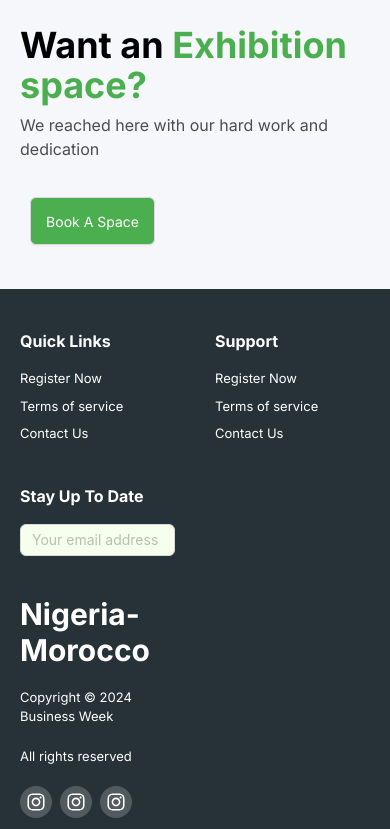
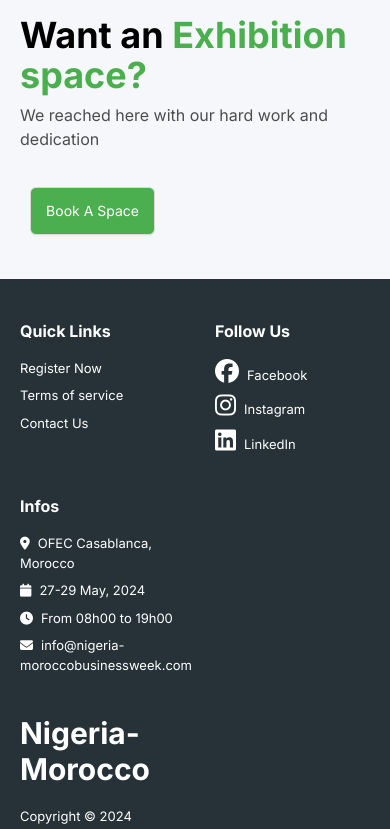
Before and after one commit to spectreglo/nigeria-morocco, a React (Vite) app: page / in a window 390 px wide. Shown: the part 3910-4739 px from the top of the page. Built offline with nearby package versions, Linux system fonts and the light colour scheme; no server answers.

Commit message:
updates on homepage and footer

```diff
--- a/index.html
+++ b/index.html
@@ -7,6 +7,7 @@
   <link rel="preconnect" href="https://fonts.googleapis.com">
   <link rel="preconnect" href="https://fonts.gstatic.com" crossorigin>
   <link href="https://fonts.googleapis.com/css2?family=Inter:wght@100..900&display=swap" rel="stylesheet">
+  <script src="https://kit.fontawesome.com/b8b243da39.js" crossorigin="anonymous"></script>
 
   <meta name="viewport" content="width=device-width, initial-scale=1.0" />
   <title>🇳🇬-🇲🇦 Business Week</title>
--- a/src/pages/LandinPage/componets/Footer.tsx
+++ b/src/pages/LandinPage/componets/Footer.tsx
@@ -1,5 +1,3 @@
-import { Input } from "antd";
-
 export default function Footer() {
   return (
     <div className="min-h-[344px] bg-lightBlack text-white py-10 flex flex-col-reverse md:flex-row md:justify-between  px-5 md:px-20 lg:px-40 gap-10">
@@ -10,15 +8,11 @@ export default function Footer() {
 
         <div className="flex items-center mt-[auto]">
           <div className="bg-[rgba(255,255,255,0.2)] w-[32px] h-[32px] rounded-full flex items-center mr-2 justify-center">
-            <img src="insta.svg" />
+            <i className="fa-brands fa-youtube"></i>
           </div>
 
           <div className="bg-[rgba(255,255,255,0.2)] w-[32px] h-[32px] rounded-full flex items-center mr-2 justify-center">
-            <img src="insta.svg" />
-          </div>
-
-          <div className="bg-[rgba(255,255,255,0.2)] w-[32px] h-[32px] rounded-full flex items-center mr-2 justify-center">
-            <img src="insta.svg" />
+            <i className="fa-brands fa-x-twitter"></i>
           </div>
         </div>
       </div>
@@ -33,15 +27,43 @@ export default function Footer() {
         </div>
 
         <div className="gap-2 flex flex-col">
-          <h1 className="font-bold mb-2 md:mb-8">Support</h1>
-          <span className="text-[13px]">Register Now</span>
-          <span className="text-[13px]">Terms of service</span>
-          <span className="text-[13px]">Contact Us</span>
+          <h1 className="font-bold mb-2 md:mb-8">Follow Us</h1>
+          <span className="text-[13px]">
+            <i className="fa-brands fa-facebook text-[24px] mr-2" />
+            Facebook
+          </span>
+          <span className="text-[13px]">
+            <i className="fa-brands fa-instagram text-[24px] mr-2" />
+            Instagram
+          </span>
+          <span className="text-[13px]">
+            <i className="fa-brands fa-linkedin text-[24px] mr-2" />
+            LinkedIn
+          </span>
+          {/* <span className="text-[13px]">
+            <i className="fa-brands fa-youtube text-[24px] mr-2" />
+            YouTube
+          </span> */}
         </div>
 
-        <div className="gap-2 flex flex-col">
-          <h1 className="font-bold mb-2 md:mb-8">Stay Up To Date</h1>
-          <Input placeholder="Your email address" />
+        <div className="gap-2 flex flex-col w-[120%]">
+          <h1 className="font-bold mb-2 md:mb-8">Infos</h1>
+          <span className="text-[13px]">
+            <i className="fa-solid fa-location-dot mr-2" />
+            OFEC Casablanca, Morocco
+          </span>
+          <span className="text-[13px]">
+            <i className="fa-solid fa-calendar mr-2" />
+            27-29 May, 2024
+          </span>
+          <span className="text-[13px]">
+            <i className="fa-solid fa-clock mr-2" />
+            From 08h00 to 19h00
+          </span>
+          <span className="text-[13px]">
+            <i className="fa-solid fa-envelope mr-2" />
+            info@nigeria-moroccobusinessweek.com
+          </span>
         </div>
       </div>
     </div>
--- a/tailwind.config.js
+++ b/tailwind.config.js
@@ -12,6 +12,7 @@ export default {
       colors: {
         primary: "#1D6731",
         lightGreen: "#4CAF4F",
+        darkGreen: "#004f2b",
         silver: "#F5F7FA",
         lightBlack: "#263238",
         fontColor: "#4D4D4D",
```
Also changed, not shown: src/pages/LandinPage/LandinPage.tsx (+49 -36 lines), public/sale.jpg (added).
